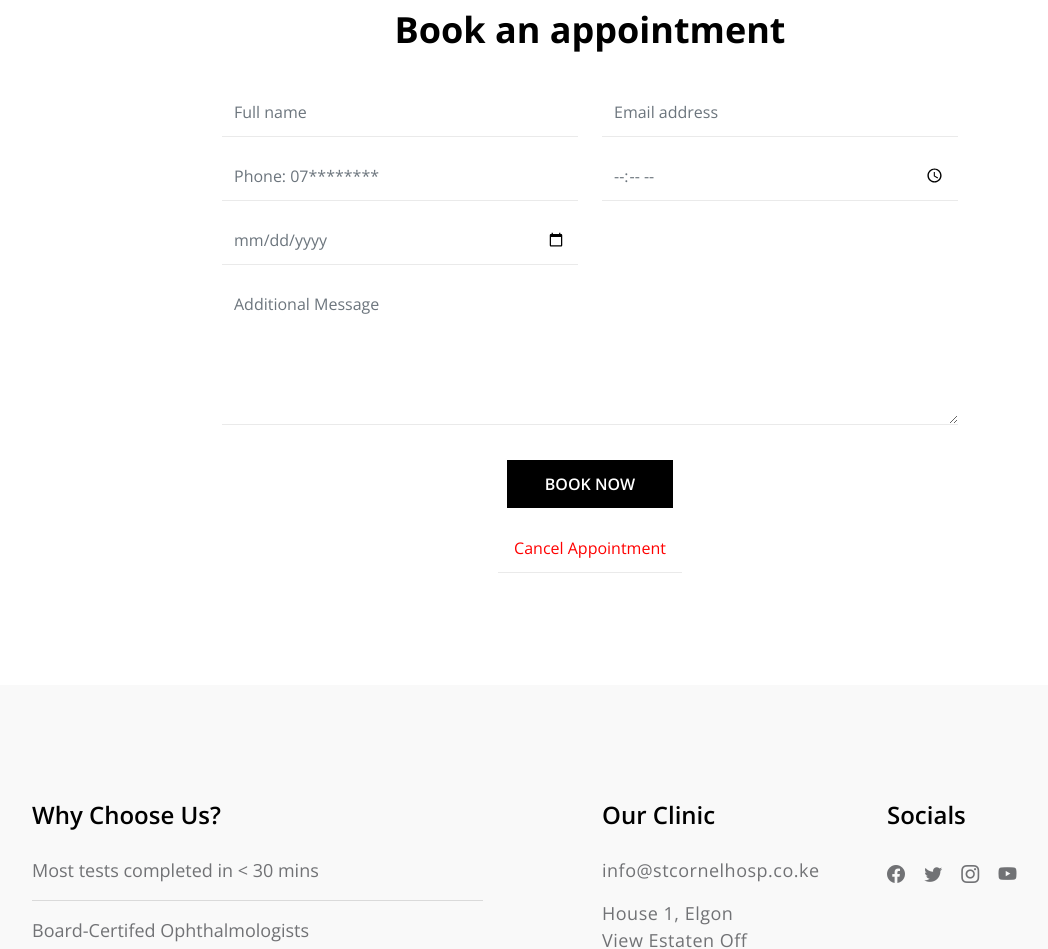
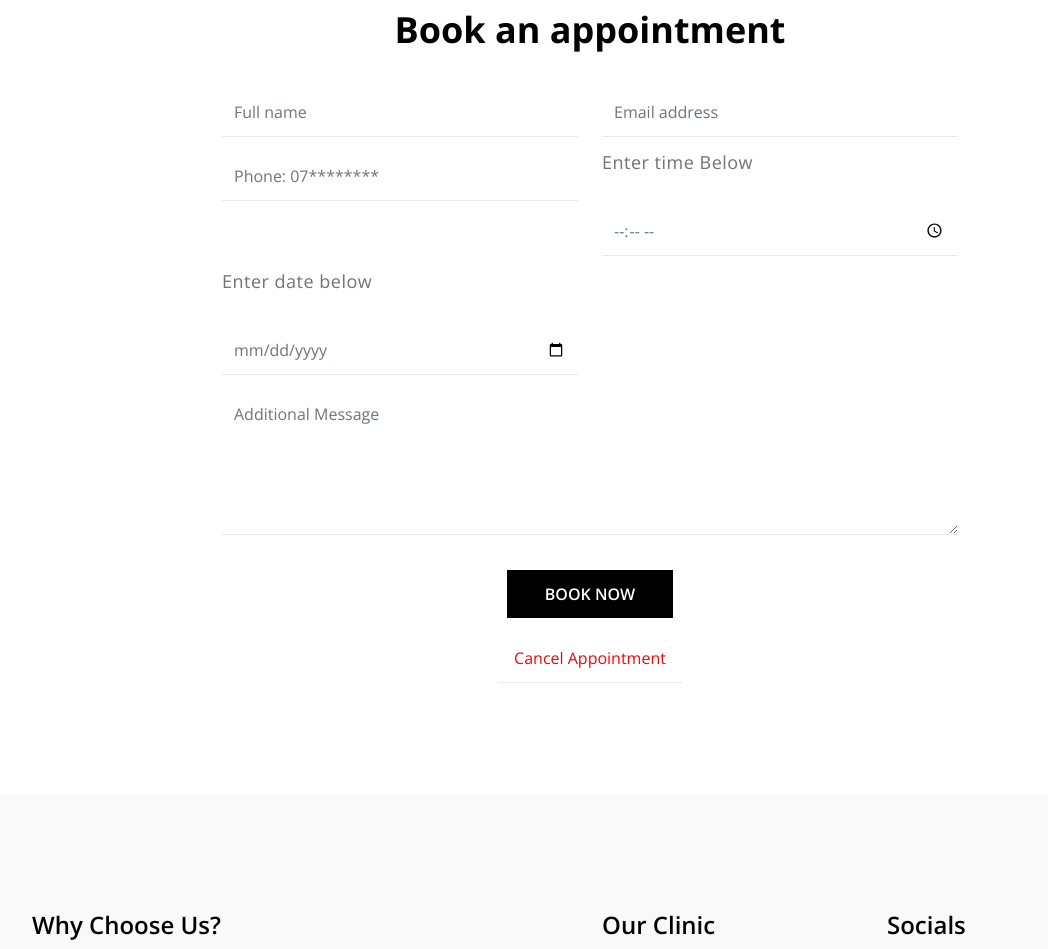
Before and after one commit to SAMSON-STEMCO/Web-Components, a plain HTML site: page index.html in a window 1280 px wide. Shown: the part 4192-5141 px from the top of the page, without its empty margins (50-1098 px from the left). Drawn offline with nearby package versions, Linux system fonts and the light colour scheme.

Commit message:
Update index.html

```diff
--- a/index.html
+++ b/index.html
@@ -713,13 +713,13 @@
                                         </div>
 
                                         <div class="col-lg-6 col-12">
+                                            <label for="" style="margin-top: 12px;"><p >Enter time Below</p></label>
                                             <input type="time" name="time" id="time" class="form-control" placeholder="Select time" step="1800" min="09:00" max="18:00">
                                         </div>
 
-
                                         <div class="col-lg-6 col-12">
-                                            <input type="date" name="date" id="date" value="" class="form-control">
-
+                                            <label for="" style="margin-top: 12px;" ><p>Enter date below</p></label>
+                                            <input type="date" placeholder="Select date" name="date" id="date" value="" class="form-control">
                                         </div>
 
                                         <div class="col-12">
```
